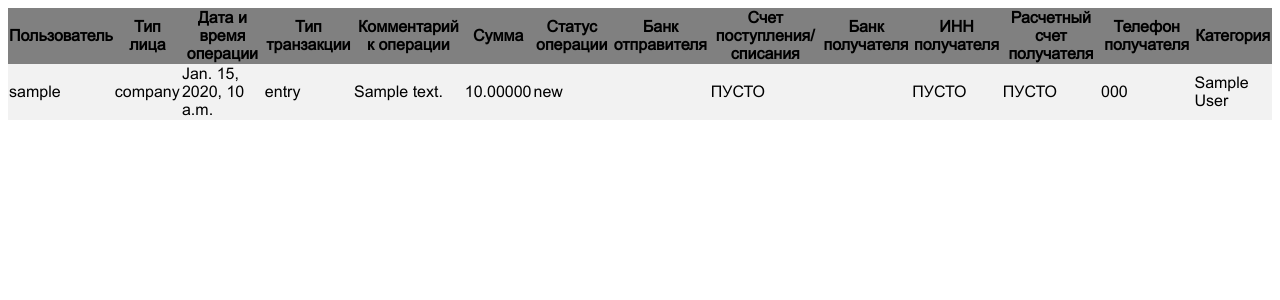
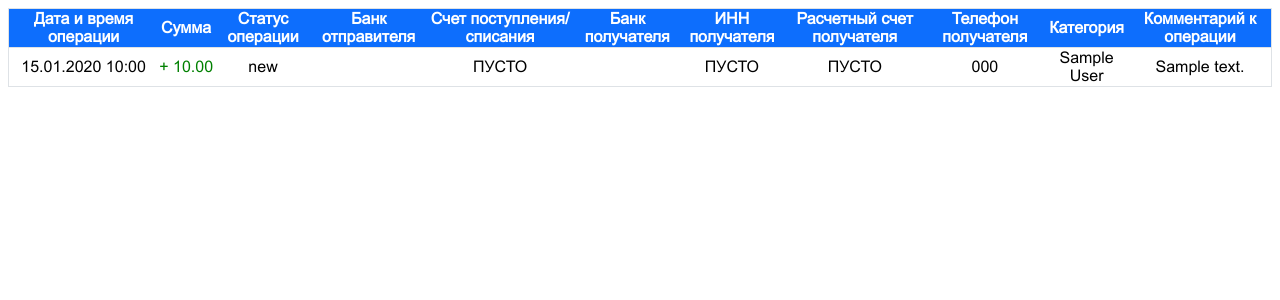
Before and after one commit to AlexStr94/mifi_hackathon, a Django app: template finance/reports/templates/transactions-export.html in a window 1280 px wide. Shown: the top 300 px of the page. Run offline with Django 5.2, Linux system fonts and the light colour scheme; the template is opened without the code that fills it: values that come from a table or form of the project are taken from there, others are empty; tables that the repository leaves empty hold one stand-in row (values such as "Sample post").

Commit message:
Немного доработал печатную и экранную форму таблицы транзакций

```diff
--- a/finance/reports/templates/transactions-export.html
+++ b/finance/reports/templates/transactions-export.html
@@ -9,25 +9,33 @@
       table {
         font-family: Arial;
         border-collapse: collapse;
+        text-align: center;
+        vertical-align: middle;
+        height: 50px;
         }
-      th {
-        background-color: gray;
+      .table_custom th{
+          color: rgb(255, 255, 255);
+          background-color:rgb(13, 110, 253);
+          text-align: center;
+          vertical-align: middle;
+
+        }
+
+      .table_custom tr{
+          border: 1px solid #dee2e6;
       }
-      tr {
-        background-color: #f2f2f2;
-      }
+
+
+
 </style>
   </head>
   <title>All transactions</title>
   <body>
-    <table repeat="1">
+    <table class="table_custom" repeat="1">
       <thead>
             <tr>
-                <th>Пользователь</th>
-                <th>Тип лица</th>
                 <th>Дата и время операции</th>
-                <th>Тип транзакции</th>
-                <th>Комментарий к операции</th>
+                {% comment %} <th>Тип транзакции</th> {% endcomment %}
                 <th>Сумма</th>
                 <th>Статус операции</th>
                 <th>Банк отправителя</th>
@@ -37,17 +45,20 @@
                 <th>Расчетный счет получателя</th>
                 <th>Телефон получателя</th>
                 <th>Категория</th>
+                <th>Комментарий к операции</th>
             </tr>
         </thead>
         <tbody>
             {% for transaction in transactions %}
             <tr>
-                <td>{{ transaction.user }}</td>
-                <td>{{ transaction.type_person }}</td>
-                <td>{{ transaction.date_time }}</td>
-                <td>{{ transaction.transaction_type }}</td>
-                <td>{{ transaction.comment }}</td>
-                <td>{{ transaction.amount }}</td>
+                <td style="white-space: nowrap;">{{ transaction.date_time|date:"d.m.Y H:i" }}</td>
+                {% comment %} <td>{{ transaction.transaction_type }}</td> {% endcomment %}
+                <td
+                class=""
+                style="white-space: nowrap; color: {% if transaction.transaction_type == 'entry' %}green{% elif transaction.transaction_type == 'write-off' %}red{% endif %}" >
+                    {% if transaction.transaction_type == 'entry' %}+{% elif transaction.transaction_type == 'write-off' %}-{% endif %}
+                    {{ transaction.amount|floatformat:2 }}
+                </td>
                 <td>{{ transaction.status }}</td>
                 <td>{{ transaction.sender_bank }}</td>
                 <td>ПУСТО</td>
@@ -56,6 +67,7 @@
                 <td>ПУСТО</td>
                 <td>{{ transaction.receiver_phone }}</td>
                 <td>{{ transaction.category }}</td>
+                <td>{{ transaction.comment }}</td>
             </tr>
             {% endfor %}
         </tbody>
--- a/finance/templates/accounting/transactions.html
+++ b/finance/templates/accounting/transactions.html
@@ -11,13 +11,8 @@
         background-color:rgba(13, 110, 253, 1);
         text-align: center;
         vertical-align: middle;
-        table-hover-bg-factor: rgba(13, 110, 253, 1);
     }
 
-    .table-hover tbody tr:hover {
-        background-color: #007bff;
-        color: white;
-    }
 {% endblock %}
 
 
```
